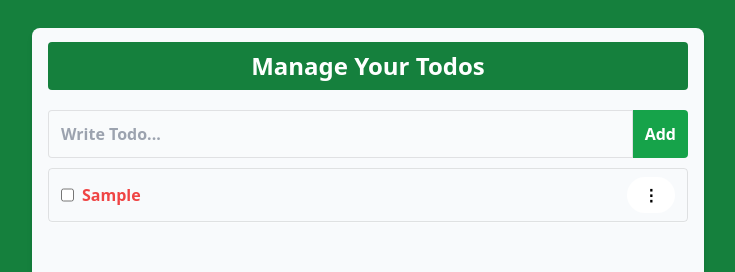
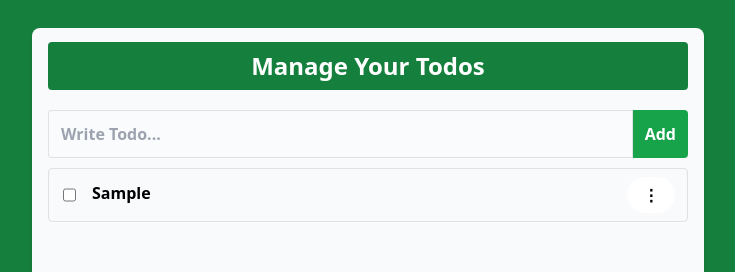
Before and after one commit to AbhishekSaini102/TodoContextLocal, a React (Vite) app: page / in a window 1280 px wide. Both pictures are taken after typing "Sample" into the empty fields and a click on the button "Add". Shown: the top 272 px of the page, without its empty margins (272-1007 px from the left). Built offline with nearby package versions, Linux system fonts and the light colour scheme.

Commit message:
"Search And Date Fuction Added"

```diff
--- a/package.json
+++ b/package.json
@@ -11,6 +11,7 @@
   },
   "dependencies": {
     "react": "^18.2.0",
+    "react-datepicker": "^5.0.0",
     "react-dom": "^18.2.0"
   },
   "devDependencies": {
--- a/src/App.jsx
+++ b/src/App.jsx
@@ -1,15 +1,34 @@
+/* eslint-disable no-unused-vars */
 import { useState, useEffect } from 'react'
 // import './App.css'
+import DatePicker from "react-datepicker";
+import "react-datepicker/dist/react-datepicker.css";
+import "./customDatePickerStyles.css";
+
 import { TodoProvider } from './contexts/TodoContext'
 import { TodoForm, TodosItem, Fuction}  from './components'
 
 
+
+
 function App() {
   const [todos, setTodos] = useState([])
+  const [search, setSearch] = useState('')
+  const [filteredSearchTodos, setFilteredSearchTodos] = useState([])
+  const [startDate, setStartDate] = useState(new Date());
+
+  // const addTodo = (todo) => {
+  //   setTodos((prev) => [{id: Date.now(), ...todo}, ...prev])
+  // }
+
+  // const addTodo = (todo) => {
+  //   setTodos((prev) => [{ id: Date.now(), date: startDate, ...todo }, ...prev]);
+  // };
 
   const addTodo = (todo) => {
-    setTodos((prev) => [{id: Date.now(), ...todo}, ...prev])
-  }
+    setTodos((prev) => [{ id: Date.now(), date: startDate, ...todo }, ...prev]);
+  };
+
   const deleteTodo = (id) => {
     setTodos((prev) =>
       prev.filter((todo) => todo.id !== id)
@@ -18,6 +37,8 @@ function App() {
   const updateTodo = (id, todo) => {
     setTodos((prev) => prev.map((prevTodo) => (prevTodo.id === id ? todo : prevTodo)))
   }
+
+
   const toggleComplete = (id) => {
     setTodos((prev) => prev.map((prevTodo) => (prevTodo.id === id ? {...prevTodo, completed: !prevTodo.completed} : prevTodo)))
   }
@@ -43,6 +64,16 @@ function App() {
   const deleteAllTodos = () => {
     setTodos([])
   }
+
+
+ useEffect(() => {
+   setFilteredSearchTodos(
+     todos.filter((todo) =>
+       todo.todo.toLowerCase().includes(search.toLowerCase())
+     )
+   );
+ }, [search, todos]);
+
 
 
   useEffect(() => {
@@ -74,6 +105,10 @@ function App() {
         toggleComplete,
         deleteAllTodos,
         toggleAllTodo,
+        search,
+        setSearch,
+        filteredSearchTodos,
+        setFilteredSearchTodos,
       }}
     >
       <div className="bg-[#15803d] min-h-screen ">
@@ -89,7 +124,6 @@ function App() {
           <h1 className="text-2xl font-bold text-center w-full px-4 py-2 rounded text-white mb-20 mt-2 bg-[#15803d] ">
             Manage Your Todos
           </h1>
-
           <div className="mb-0">
             <TodoForm />
           </div>
@@ -98,20 +132,43 @@ function App() {
             <Fuction />
           </div>
 
+          {(search ? filteredSearchTodos : todos).map((todo) => {
+            const escapedSearch = search.replace(/\\/g, "\\\\"); // Add this line
+            const regex = new RegExp(`(${escapedSearch})`, "gi"); // Use escapedSearch here
+            const parts = todo.todo.split(regex);
 
+            return (
+              <div key={todo.id} className="w-full ">
+                <TodosItem todo={todo}>
+                  {parts.map((part, index) =>
+                    part.toLowerCase() === escapedSearch.toLowerCase() ? (
+                      <span key={index} className="">
+                        {part}
+                      </span>
+                    ) : (
+                      part
+                    )
+                  )}
+                </TodosItem>
+              </div>
+            );
+          })}
+        </div>
 
-
-
-          <div className="flex flex-wrap gap-y-3">
-            {/* <TodosItem  /> */}
-            {todos.map((todo) => (
-              // <TodosItem key={todo.id} todo={todo} />
-              <div key={todo.id} className="w-full">
-                <TodosItem todo={todo} />
-              </div>
-            ))}
-          </div>
-        </div>
+        {/*
+        this is another search fuction
+        <div className="flex flex-wrap gap-y-3">
+          {(search ? filteredSearchTodos : todos).map((todo) => (
+            <div
+              key={todo.id}
+              className={`w-full ${
+                todo.todo.includes(search) ? "bg-white" : ""
+              }`}
+            >
+              <TodosItem todo={todo} />
+            </div>
+          ))}
+        </div> */}
 
         <div className="h-40rem bg-[#000000] w-full ">
           <div className="h-22 bg-[#15803d] w-full mb-0"></div>
@@ -137,30 +194,6 @@ function App() {
           <div className="h-2 bg-[#15803d] w-full mb-20"></div>
           <div className="h-1 bg-[#15803d] w-full mb-21"></div>
           <div className="h-0 bg-[#15803d] w-full mb-22"></div>
-
-          {/* <div className="h-0 bg-[#15803d] w-full mb-0"></div>
-          <div className="h-1 bg-[#15803d] w-full mb-1"></div>
-          <div className="h-2 bg-[#15803d] w-full mb-2"></div>
-          <div className="h-3 bg-[#15803d] w-full mb-3"></div>
-          <div className="h-4 bg-[#15803d] w-full mb-4"></div>
-          <div className="h-5 bg-[#15803d] w-full mb-5"></div>
-          <div className="h-6 bg-[#15803d] w-full mb-6"></div>
-          <div className="h-7 bg-[#15803d] w-full mb-7"></div>
-          <div className="h-8 bg-[#15803d] w-full mb-8"></div>
-          <div className="h-9 bg-[#15803d] w-full mb-9"></div>
-          <div className="h-10 bg-[#15803d] w-full mb-10"></div>
-          <div className="h-11 bg-[#15803d] w-full mb-11"></div>
-          <div className="h-12 bg-[#15803d] w-full mb-12"></div>
-          <div className="h-13 bg-[#15803d] w-full mb-13"></div>
-          <div className="h-14 bg-[#15803d] w-full mb-14"></div>
-          <div className="h-15 bg-[#15803d] w-full mb-15"></div>
-          <div className="h-16 bg-[#15803d] w-full mb-16"></div>
-          <div className="h-17 bg-[#15803d] w-full mb-17"></div>
-          <div className="h-18 bg-[#15803d] w-full mb-18"></div>
-          <div className="h-19 bg-[#15803d] w-full mb-19"></div>
-          <div className="h-20 bg-[#15803d] w-full mb-20"></div>
-          <div className="h-21 bg-[#15803d] w-full mb-21"></div>
-          <div className="h-22 bg-[#15803d] w-full mb-22"></div> */}
         </div>
       </div>
     </TodoProvider>
--- a/src/components/Fuction.jsx
+++ b/src/components/Fuction.jsx
@@ -1,22 +1,55 @@
-// eslint-disable-next-line no-unused-vars
-import React, { useState } from "react";
+import React, { useState, useEffect } from "react";
 import { useTodoContext } from "../contexts/TodoContext";
 import ConfirmationPopup from "./ConfirmationPopup"; // adjust the path as needed
 
 function TodoForm() {
-  const { todos, deleteAllTodos, toggleAllTodo } = useTodoContext();
+  const {
+    todos,
+    deleteAllTodos,
+    toggleAllTodo,
+    setFilteredTodos,
+    search,
+    setSearch,
+    setFilteredSearchTodos,
+  } = useTodoContext();
   const [allCompleted, setAllCompleted] = useState(false);
   const [showConfirmationPopup, setShowConfirmationPopup] = useState(false);
+
+  useEffect(() => {
+    setFilteredSearchTodos(
+      todos.filter((todo) =>
+        todo.todo.toLowerCase().includes(search.toLowerCase())
+      )
+    );
+  }, [todos, search, setFilteredSearchTodos]);
 
   const handleToggleAll = () => {
     toggleAllTodo(!allCompleted);
     setAllCompleted(!allCompleted);
   };
 
+  // const handleConfirmDelete = () => {
+  //   deleteAllTodos([]);
+  //   setShowConfirmationPopup(false);
+  // };
+
   const handleConfirmDelete = () => {
+    // Loop over all todos
+    todos.forEach((todo) => {
+      // Construct the key
+      const key = `date-${todo.id}`;
+
+      // Remove the date from local storage
+      localStorage.removeItem(key);
+    });
+
+    // Delete all todos
     deleteAllTodos([]);
+
+    // Hide the confirmation popup
     setShowConfirmationPopup(false);
   };
+
 
   const handleCancelDelete = () => {
     setShowConfirmationPopup(false);
@@ -24,7 +57,6 @@ function TodoForm() {
   const handleDelete = () => {
     setShowConfirmationPopup(true);
   };
-
 
   return (
     <div className="flex gap-x-2">
@@ -50,7 +82,7 @@ function TodoForm() {
       {todos.length > 1 && (
         <button
           type="button"
-          className=" w-full rounded item-center px-3 py-1 bg-green-600 text-white mb-14
+          className=" w-full rounded item-center px-3 py-1   bg-green-600 text-white mb-14
              hover:bg-white hover:text-black transition duration-150 font-semibold
              hover:shadow-md hover:ring-1 hover:ring-[#4d7c0f] inline-block"
           onClick={handleToggleAll}
@@ -58,6 +90,22 @@ function TodoForm() {
           {allCompleted ? "Unmark All" : "Mark All Completed"}
         </button>
       )}
+
+      {todos.length > 1 && (
+        <div className="flex w-full h-22 rounded-lg border-gray-300 ">
+          <input
+            type="text"
+            placeholder="Search..."
+            value={search}
+            onChange={(event) => setSearch(event.target.value)}
+            className="w-full px-3 py-1 h-2rem rounded-lg bg-green-600 text-white
+          hover:bg-white hover:text-black transition duration-150 font-semibold
+          hover:shadow-md hover:ring-1 hover:ring-[#4d7c0f] inline-block
+           focus:border-[#4d7c0f] focus:outline-none focus:ring-[#4d7c0f]
+            placeholder-white hover:placeholder-[#6b6b6b]"
+          />
+        </div>
+      )}
     </div>
   );
 }
--- a/src/components/TodosItem.jsx
+++ b/src/components/TodosItem.jsx
@@ -3,6 +3,10 @@
 import React, { useState, useEffect, useRef } from "react";
 import { useTodoContext } from "../contexts/TodoContext";
 import ConfirmationPopup from './ConfirmationPopup'; // adjust the path as needed
+import DatePicker from "react-datepicker";
+import "react-datepicker/dist/react-datepicker.css";
+import "../customDatePickerStyles.css";
+
 
 
 function TodoItem({ todo }) {
@@ -10,8 +14,23 @@ function TodoItem({ todo }) {
   const [todoMsg, setTodoMsg] = useState(todo.todo);
   const [showMenu, setShowMenu] = useState(false);
   const menuRef = useRef(null);
+  // const [startDate, setStartDate] = useState(new Date());
+  // const [startDate, setStartDate] = useState(
+  //    new Date(todo.date || Date.now())
+  //  );
 
-  const { updateTodo, deleteTodo, toggleComplete} = useTodoContext();
+  // const [startDate, setStartDate] = useState(null);
+
+  const [startDate, setStartDate] = useState(() => {
+    const savedDate = localStorage.getItem(`date-${todo.id}`);
+    return savedDate ? new Date(savedDate) : null;
+  });
+
+  const [isOpen, setIsOpen] = useState(false); // Add this line
+
+  const { search } = useTodoContext();
+
+  const { updateTodo, deleteTodo, toggleComplete } = useTodoContext();
 
   const [showConfirmationPopup, setShowConfirmationPopup] = useState(false);
 
@@ -19,8 +38,23 @@ function TodoItem({ todo }) {
     setShowConfirmationPopup(true);
   };
 
+  // const handleConfirmDelete = () => {
+  //   deleteTodo(todo.id);
+  //   setShowConfirmationPopup(false);
+  // };
+
   const handleConfirmDelete = () => {
+    // Construct the key
+    const key = `date-${todo.id}`;
+
+    // Remove the date from local storage
+    localStorage.removeItem(key);
+
+    // Delete the todo
+    // console.log("deleteTodo",(todo.todo));
     deleteTodo(todo.id);
+
+    // Hide the confirmation popup
     setShowConfirmationPopup(false);
   };
 
@@ -28,10 +62,20 @@ function TodoItem({ todo }) {
     setShowConfirmationPopup(false);
   };
 
+  // const editTodo = () => {
+  //   const todo = { ...todo, todo: todoMsg, date: startDate };
+  //   todo(todo.id, todo);
+  //   setIsTodoEditable(false);
+  // };
+
+
   const editTodo = () => {
-    updateTodo(todo.id, { ...todo, todo: todoMsg });
+  const updatedTodo = { ...todo, todo: todoMsg, date: startDate };
+  updateTodo(todo.id, updatedTodo);
   setIsTodoEditable(false);
 };
+
+
 
   // const handleDelete = () => {
   //   deleteTodo(todo.id);
@@ -60,31 +104,100 @@ function TodoItem({ todo }) {
     };
   }, [showMenu]);
 
+  // useEffect(() => {
+  //   localStorage.setItem(todo.id, startDate.toString());
+  // }, [startDate, todo.id]);
+
+  // Format the date
+  const date = new Date(startDate);
+  const today = new Date();
+  const tomorrow = new Date(today);
+  tomorrow.setDate(tomorrow.getDate() + 1);
+
+  const isToday =
+    date.getDate() === today.getDate() &&
+    date.getMonth() === today.getMonth() &&
+    date.getFullYear() === today.getFullYear();
+
+  const isTomorrow =
+    date.getDate() === tomorrow.getDate() &&
+    date.getMonth() === tomorrow.getMonth() &&
+    date.getFullYear() === tomorrow.getFullYear();
+
+  let formattedDate;
+  if (isToday) {
+    formattedDate = "Today";
+  } else if (isTomorrow) {
+    formattedDate = "Tomorrow";
+  } else {
+    formattedDate = date.toLocaleDateString("en-US", {
+      weekday: "short",
+      day: "numeric",
+      month: "short",
+    });
+  }
+
+// const date = new Date(startDate);
+//   const today = new Date();
+//   const tomorrow = new Date(today);
+//   tomorrow.setDate(tomorrow.getDate() + 1);
+
+//   const isToday =
+//     date.getDate() === today.getDate() &&
+//     date.getMonth() === today.getMonth() &&
+//     date.getFullYear() === today.getFullYear();
+
+//   const isTomorrow =
+//     date.getDate() === tomorrow.getDate() &&
+//     date.getMonth() === tomorrow.getMonth() &&
+//     date.getFullYear() === tomorrow.getFullYear();
+
+//   let formattedDate;
+//   if (isToday) {
+//     formattedDate = "Today";
+//   } else if (isTomorrow) {
+//     formattedDate = "Tomorrow";
+//   } else {
+//     formattedDate = `${date.getDate()}/${
+//       date.getMonth() + 1
+//     }/${date.getFullYear()}`;
+//   }
+
     return (
       <div
-      className={`relative flex border border-black/10 rounded px-3 py-2 gap-x-2 shadow-sm shadow-white/50 duration-300 text-black font-semibold ${
+        className={`relative flex border border-black/10 rounded px-3 py-2 gap-x-4 mb-8 shadow-sm shadow-white/50 duration-300 text-black font-semibold ${
           todo.completed ? "bg-green-200 " : "text-black"
-      }`}
+        } ${search && todo.todo.includes(search) ? "bg-yellow-200" : ""}`}
       >
         <input
           type="checkbox"
-        className="cursor-pointer rounded-lg bg-white"
+          className="cursor-pointer rounded-lg bg-white ml-2"
           // eslint-disable-next-line react/prop-types
           checked={todo.completed}
           onChange={toggleCompleted}
         />
+
+        <div className="w-full flex-row items-center justify-center ">
           <input
             type="text"
-        className={`border-1 outline-none w-full bg-transparent rounded  ${
+            className={`border-1 outline-none w-full items-center h-3/4 bg-transparent rounded font-semibold text-base mt-2 ${
               isTodoEditable
                 ? "border-green-400  bg-white rounded py-0 px-2 shadow-lg"
                 : "border-transparent"
-        } ${todo.completed ? "line-through" : "text-red-500"}
+            } ${todo.completed ? "line-through text-red-600" : "text-black"}
+          ${search && todo.todo.includes(search) ? "text-black " : ""}
           `}
             value={todoMsg}
             onChange={(e) => setTodoMsg(e.target.value)}
             readOnly={!isTodoEditable}
           />
+
+          {startDate && (
+            <p className="font-normal text-xs text-gray-400 h-1/4 mt-101 ml-">
+              Tasks • {formattedDate}
+            </p>
+          )}
+        </div>
 
         {isTodoEditable && (
           <button
@@ -106,10 +219,11 @@ function TodoItem({ todo }) {
         {showMenu && (
           <div
             ref={menuRef}
-          className="absolute right-0 mt-42 w-48 bg-white border border-gray-200 divide-y divide-gray-100 rounded-md shadow-lg z-10"
+            className="absolute right-0 mt-42 w-62   bg-white border border-gray-200 divide-y divide-gray-100 rounded-md shadow-lg z-10"
           >
             <button
-            className={`w-full px-4 py-2 text-left hover:bg-gray-200 text:black font-semibold items-center text- ${
+              className={`w-full px-4 py-2 text-left hover:bg-gray-200 text:black
+              font-semibold items-center text-base  ${
                 isTodoEditable ? " text-black bg-gray-300 py-5" : " text-black "
               }`}
               onClick={() => {
@@ -120,9 +234,38 @@ function TodoItem({ todo }) {
               {isTodoEditable ? "" : "Edit Todo"}
             </button>
 
+            {/* <DatePicker
+              // selected={startDate}
+              onChange={(date) => setStartDate(date)}
+              className="datePicker"
+            ></DatePicker> */}
+
+            <button
+              className="w-full text-base px-4 py-2 text-left hover:bg-gray-200 text:black font-semibold items-center"
+              // onClick={() => setIsOpen(true)}
+              onClick={() => setIsOpen(!isOpen)}
+            >
+              Pick a date 🗓️
+            </button>
+            {isOpen && (
+              <DatePicker
+                className="custom-date-picker"
+                selected={startDate}
+                onChange={(date) => {
+                  setStartDate(date);
+                  const updatedTodo = { ...todo, todo: todoMsg, date: date };
+                  updateTodo(todo.id, updatedTodo);
+                  setIsOpen(false);
+                  localStorage.setItem(`date-${todo.id}`, date.toString());
+                }}
+                minDate={new Date()}
+                inline
+              />
+            )}
+
             <button
               className="w-full px-4 py-2 text-left bg-white text-black rounded-b-md
-       hover:bg-red-500 hover:text-white text:black font-semibold"
+        hover:bg-red-500 hover:text-white text:black font-semibold text-base"
               onClick={() => {
                 handleDelete();
                 setShowMenu(false);
@@ -132,6 +275,7 @@ function TodoItem({ todo }) {
             </button>
           </div>
         )}
+        {/* <p>{startDate.toString()}</p> */}
 
         {showConfirmationPopup && (
           <ConfirmationPopup
--- a/src/contexts/TodoContext.js
+++ b/src/contexts/TodoContext.js
@@ -7,31 +7,30 @@ const TodoContext = createContext({
       id: 1,
       todo: "todo 1",
       completed: false,
+      date: new Date(),
     },
-
   ],
   // eslint-disable-next-line no-unused-vars
-    addTodo:(todo) => {},
+  addTodo: (todo, date) => {},
   // eslint-disable-next-line no-unused-vars
-    deleteTodo:(id) => {},
-    updateTodo:(id, todo) => {},
-    toggleComplete:(id) => {},
-
+  deleteTodo: (id) => {},
+  updateTodo: (id, todo, date) => {},
+  toggleComplete: (id) => {},
 
   // toggleTodo:(id) => {},
   // editTodo:(id, title) => {},
-    deleteAllTodo:(id) => {},
-    toggleAllTodo:(id) => {},
+  deleteAllTodo: (id) => {},
+  toggleAllTodo: (id) => {},
   // clearCompletedTodo:() => {},
   // setTodos:(todos) => {},
   // filter: "all",
   // setFilter:(filter) => {},
   // filteredTodos: [],
-    // setFilteredTodos:(filteredTodos) => {},
-    // search: "",
-    // setSearch:(search) => {},
-    // filteredSearchTodos: [],
-    // setFilteredSearchTodos:(filteredSearchTodos) => {},
+  setFilteredTodos: (filteredTodos) => {},
+  search: "",
+  setSearch: (search) => {},
+  filteredSearchTodos: [],
+  setFilteredSearchTodos: (filteredSearchTodos) => {},
   // isDarkMode: false,
   // setIsDarkMode:(isDarkMode) => {},
   // isShowModal: false,
--- /dev/null
+++ b/src/customDatePickerStyles.css
@@ -0,0 +1,44 @@
+.custom-date-picker {
+  background-color: #f0f0f0;
+  color: #333;
+  border-radius: 10px;
+  border: none;
+
+
+}
+
+
+.react-datepicker__month-container {
+
+    border-radius: 10px;
+    border: none;
+}
+
+
+
+.react-datepicker__day--selected {
+  background-color: #4caf50 !important;
+  color: white !important;
+}
+
+
+.react-datepicker__day--today {
+  border: 2px solid #4caf50 !important;
+}
+
+/* Style the day in hover state */
+.react-datepicker__day:hover {
+  background-color: #eee !important;
+}
+
+/* Style the month dropdown */
+.react-datepicker__month-dropdown {
+  background-color: #f0f0f0;
+  color: #333;
+}
+
+/* Style the year dropdown */
+.react-datepicker__year-dropdown {
+  background-color: #f0f0f0;
+  color: #333;
+}
--- a/tailwind.config.js
+++ b/tailwind.config.js
@@ -31,6 +31,7 @@ export default {
         "2rem": "2rem",
       },
       margin: {
+        101:"-4px",
         42: "42px",
         22: "22px",
         21: "21px",
@@ -55,6 +56,10 @@ export default {
         2: "2px",
         1: "1px",
       },
+      width: {
+        "1rem": "1rem",
+        "62":"15.1rem",
+      },
     },
   },
   plugins: [
```
Also changed, not shown: 1 other file (tests, documents, lock files or other folders). Lines whose indentation alone changed are shown as unchanged.
